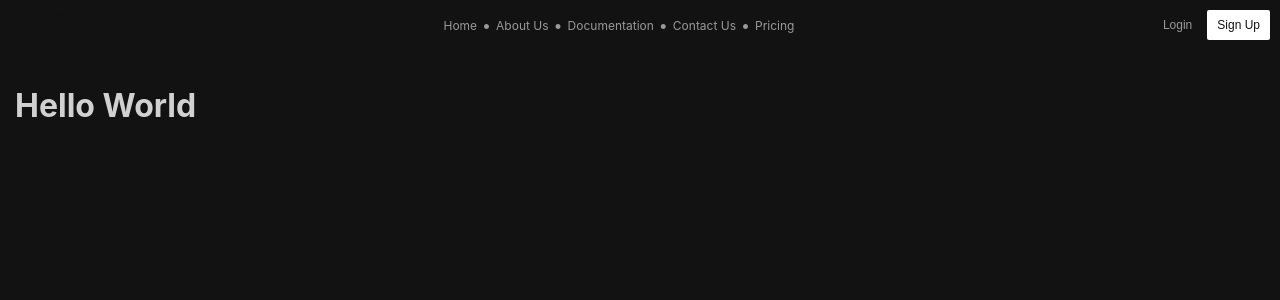
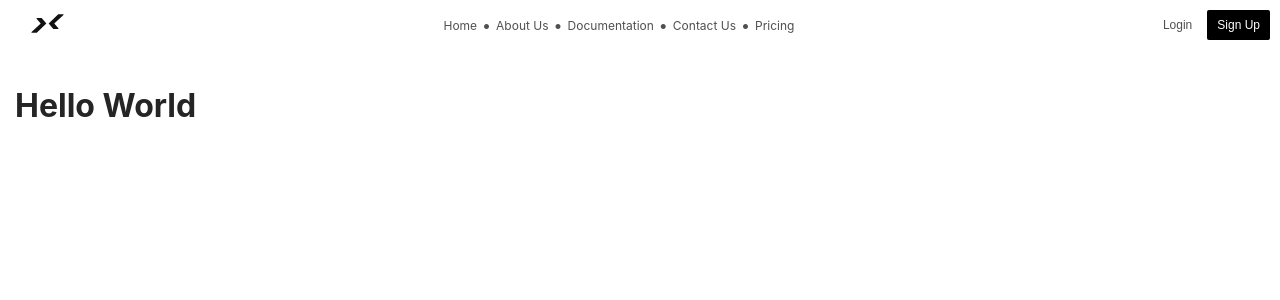
Before and after one commit to SkylixGH/Website, a Next.js app: page / in a window 1280 px wide. Shown: the top 300 px of the page. Built offline with nearby package versions, Linux system fonts and the light colour scheme.

Commit message:
uix: Light and dark mode is supported

```diff
--- a/components/nav/Nav.module.scss
+++ b/components/nav/Nav.module.scss
@@ -15,6 +15,10 @@
   display: flex;
   gap: 5px;
   padding: 20px;
+
+  @media (max-width: 900px) {
+    display: none;
+  }
 
   & > div > span {
     margin-left: 5px;
@@ -155,3 +159,19 @@
     }
   }
 }
+
+.sideBar {
+  position: fixed;
+  top: 50px;
+  right: 0;
+  background: $layer1;
+  width: 300px;
+  box-shadow:  0px 0px 10px $shadow2;
+  height: calc(100vh - 50px);
+  transition: 100ms;
+}
+
+.sideBarClosed {
+  transform: translate(10%, 0);
+  opacity: 0;
+}
--- a/components/nav/Nav.tsx
+++ b/components/nav/Nav.tsx
@@ -15,6 +15,7 @@ const languages = {
 
 export default function Nav() {
     const [ loggedIn, setLoggedIn ] = useState(false);
+    const [ sideBarOpen, setSideBarOpen ] = useState(false);
     const { locale } = useRouter();
     const language = languages[locale as languageOptions] as typeof enLang;
 
@@ -57,9 +58,20 @@ export default function Nav() {
                 </div>
 
                 <div className={styles.mobileButtons}>
-                    <button>
+                    <button onClick={() => {
+                        setSideBarOpen(!sideBarOpen);
+                    }}>
                         <Icon icon="fluent:navigation-16-regular" />
                     </button>
+                </div>
+            </div>
+
+            <div className={`${styles.sideBar} ${sideBarOpen ? '' : styles.sideBarClosed}`}>
+                <div className={styles.sideBarHeader}>
+                    <div className={styles.sideBarLogo}>
+                        <Image src={"/LogoIconAuto.svg"} alt={"SKYLIX"}
+                            width={35} height={35} />
+                    </div>
                 </div>
             </div>
         </div>
--- a/styles/globals.scss
+++ b/styles/globals.scss
@@ -2,7 +2,7 @@
 
 html,
 body {
-  background: $layer1;
+  background: $layer2;
   padding: 0;
   margin: 0;
   font-family: -apple-system, BlinkMacSystemFont, Segoe UI, Roboto, Oxygen,
--- a/styles/theme.scss
+++ b/styles/theme.scss
@@ -2,30 +2,75 @@
  * This is a dark theme
  */
 
-$layer1: #121212;
-$layer2: #1d1d1d;
-$layer3: #2e2e2e;
-$layer4: #3f3f3f;
-$layer5: #505050;
-$layer6: #616161;
-$layer7: #717171;
-$layer8: #828282;
+.body-content-main {
+    --layer1: #212121;
+    --layer2: #181818;
 
-$dynamic1: rgba(255, 255, 255, 0.05);
-$dynamic2: rgba(255, 255, 255, 0.1);
-$dynamic3: rgba(255, 255, 255, 0.15);
-$dynamic4: rgba(255, 255, 255, 0.2);
-$dynamic5: rgba(255, 255, 255, 0.25);
-$dynamic6: rgba(255, 255, 255, 0.3);
-$dynamic7: rgba(255, 255, 255, 0.35);
-$dynamic8: rgba(255, 255, 255, 0.4);
+    --dynamic1: rgba(255, 255, 255, 0.05);
+    --dynamic2: rgba(255, 255, 255, 0.1);
+    --dynamic3: rgba(255, 255, 255, 0.15);
+    --dynamic4: rgba(255, 255, 255, 0.2);
+    --dynamic5: rgba(255, 255, 255, 0.25);
+    --dynamic6: rgba(255, 255, 255, 0.3);
+    --dynamic7: rgba(255, 255, 255, 0.35);
+    --dynamic8: rgba(255, 255, 255, 0.4);
 
-$text1: #999;
-$text2: #d1d1d1;
-$text3: #fff;
+    --text1: #999;
+    --text2: #d1d1d1;
+    --text3: #fff;
 
-$accent1: #999;
-$accent2: #fff;
+    --accent1: #999;
+    --accent2: #fff;
+    --shadow1: rgba(0, 0, 0, 50%);
+    --shadow2: rgba(0, 0, 0, 100%);
+}
 
-$shadow1: rgba(0, 0, 0, 0.1);
-$shadow2: rgba(0, 0, 0, 0.2);
+/**
+ * This is a light theme
+ */
+
+@media (prefers-color-scheme: light) {
+    .body-content-main, #__next {
+        --layer1: #fff;
+        --layer2: #f1f1f1;
+
+        --dynamic1: rgba(0, 0, 0, 0.05);
+        --dynamic2: rgba(0, 0, 0, 0.1);
+        --dynamic3: rgba(0, 0, 0, 0.15);
+        --dynamic4: rgba(0, 0, 0, 0.2);
+        --dynamic5: rgba(0, 0, 0, 0.25);
+        --dynamic6: rgba(0, 0, 0, 0.3);
+        --dynamic7: rgba(0, 0, 0, 0.35);
+        --dynamic8: rgba(0, 0, 0, 0.40);
+
+        --text1: #505050;
+        --text2: #252525;
+        --text3: #000;
+
+        --accent1: #505050;
+        --accent2: #000;
+        --shadow1: rgba(0, 0, 0, 10%);
+        --shadow2: rgba(0, 0, 0, 20%);
+    }
+}
+
+$layer1: var(--layer1);
+$layer2: var(--layer2);
+
+$dynamic1: var(--dynamic1);
+$dynamic2: var(--dynamic2);
+$dynamic3: var(--dynamic3);
+$dynamic4: var(--dynamic4);
+$dynamic5: var(--dynamic5);
+$dynamic6: var(--dynamic6);
+$dynamic7: var(--dynamic7);
+$dynamic8: var(--dynamic8);
+
+$text1: var(--text1);
+$text2: var(--text2);
+$text3: var(--text3);
+
+$accent1: var(--accent1);
+$accent2: var(--accent2);
+$shadow1: var(--shadow1);
+$shadow2: var(--shadow2);
```
